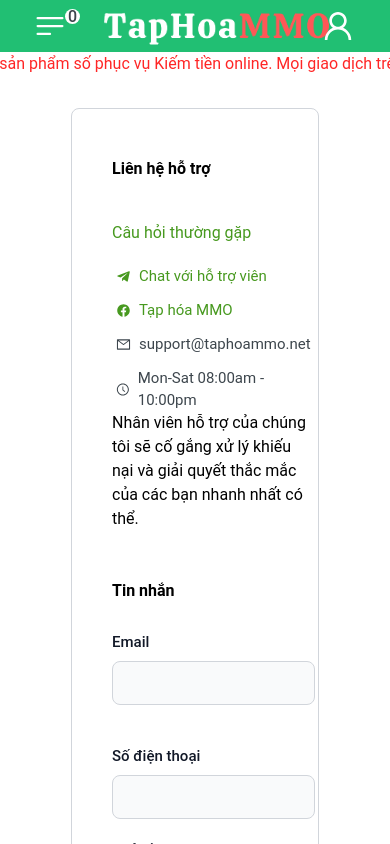
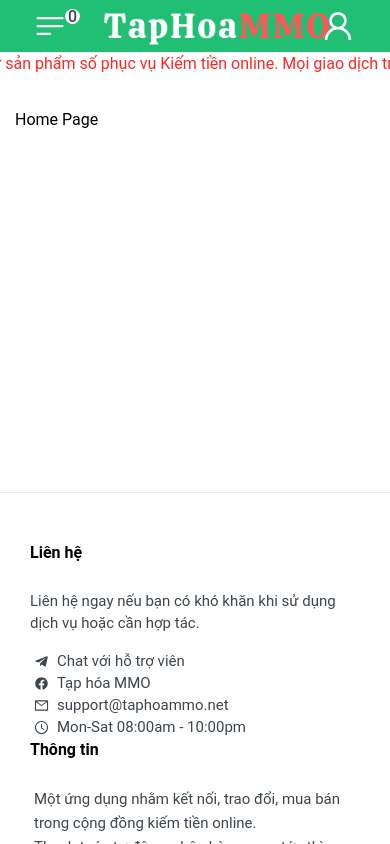
Before and after one commit to nguyenvanvy1999/FE-Dai, a React (Vite) app: page / in a window 390 px wide. Shown: the top 844 px of the page. Built offline with nearby package versions, Linux system fonts and the light colour scheme.

Commit message:
responsive

```diff
--- a/src/App.tsx
+++ b/src/App.tsx
@@ -1,12 +1,16 @@
 import { Route, Routes } from 'react-router-dom'
 import { RoutePath } from './constants'
 import HomePage from './pages/HomePage'
+import Registration from './pages/Registration/Registration'
+import Support from './pages/Support'
 
 function App() {
   return (
     <>
       <Routes>
         <Route path={RoutePath.HomePage} element={<HomePage />} />
+        <Route path={RoutePath.LoginPage} element={<Registration />} />
+        <Route path={RoutePath.HoTroPage} element={<Support />} />
       </Routes>
     </>
   )
--- a/src/constants/Route.ts
+++ b/src/constants/Route.ts
@@ -6,4 +6,5 @@
   ChiaSePage: '/chia-se',
   CongCu: '/cong-cu',
   FAQ: '/cau-hoi-thuong-gap',
+  LoginPage: '/login'
 })
--- a/src/pages/HomePage.tsx
+++ b/src/pages/HomePage.tsx
@@ -1,13 +1,9 @@
 import { MainLayout } from '../components/Layout'
-import Registration from './Registration/Registration'
-import Support from './Support'
 
 function HomePage() {
   return (
     <MainLayout>
-      {/* <div className="h-96">Home Page</div> */}
-      {/* <Registration /> */}
-      <Support />
+      <div className="h-96">Home Page</div>
     </MainLayout>
   )
 }
--- a/src/pages/Registration/Registration.tsx
+++ b/src/pages/Registration/Registration.tsx
@@ -1,14 +1,17 @@
+import { MainLayout } from "../../components/Layout"
 import SignIn from "./Signin"
 import Signup from "./Signup"
 
 function Registration() {
     return (
-        <div className="container mx-auto px-14">
-            <div className="grid gap-10 mb-6 md:grid-cols-3">
-                <SignIn />
-                <Signup />
+        <MainLayout>
+            <div className="container mx-auto sm:px-5 md:px-5">
+                <div className="grid gap-10 mb-6 sm:grid-cols-2 md:grid-cols-3">
+                    <SignIn />
+                    <Signup />
+                </div>
             </div>
-        </div>
+        </MainLayout>
     )
 }
 
--- a/src/pages/Registration/Signup.tsx
+++ b/src/pages/Registration/Signup.tsx
@@ -36,7 +36,7 @@
     }
 
     return (
-        <form className="container col-span-2 border-solid border rounded-lg border-gray-200 p-5" onSubmit={handleSubmit(onSubmit)}>
+        <form className="container col-span-1 md:col-span-2 border-solid border rounded-lg border-gray-200 p-5" onSubmit={handleSubmit(onSubmit)}>
             <div>
                 <p className="text-left font-semibold text-xl">Đăng ký</p>
                 <p className="text-green-600 mt-5">
--- a/src/pages/Support/index.tsx
+++ b/src/pages/Support/index.tsx
@@ -7,6 +7,7 @@
 import Button from "../../components/Button";
 import * as yup from "yup";
 import { yupResolver } from "@hookform/resolvers/yup";
+import { MainLayout } from "../../components/Layout";
 
 const schema = yup.object({
     email: yup.string().required().email(),
@@ -33,8 +34,9 @@
     };
 
     return (
-        <form className="container mx-auto px-14" onSubmit={handleSubmit(onSubmit)}>
-            <div className="grid gap-10 mb-6 md:grid-cols-2 p-10 border border-gray-300 rounded-lg">
+        <MainLayout>
+            <form className="container mx-auto px-2 md:px-14" onSubmit={handleSubmit(onSubmit)}>
+                <div className="grid gap-2 md:gap-10 mb-6 grid-cols-1 md:grid-cols-2 p-5 md:p-10 border border-gray-300 rounded-lg">
                     <div>
                         <p className="text-left font-semibold text-xl mt-2">Liên hệ hỗ trợ</p>
                         <div className="mt-10">
@@ -58,7 +60,7 @@
                         </div>
                     </div>
                     <div>
-                    <p className="text-left font-semibold text-xl mt-2">Tin nhắn</p>
+                        <p className="text-left font-semibold text-xl mt-10 md:mt-2">Tin nhắn</p>
                         <div className="mt-2">
                             <div className="grid md:grid-cols-2 gap-5">
                                 <div>
@@ -72,7 +74,7 @@
                                 </div>
                                 <div>
                                     <Controller
-                                    name="phone_number"
+                                        name="phone"
                                         control={control}
                                         render={({ field }) => {
                                             return <InputV1 label="Số điện thoại" onChange={field.onChange} value={field.value} />;
@@ -101,6 +103,7 @@
                     </div>
                 </div>
             </form>
+        </MainLayout>
     )
 }
 
```
Lines whose indentation alone changed are shown as unchanged.
